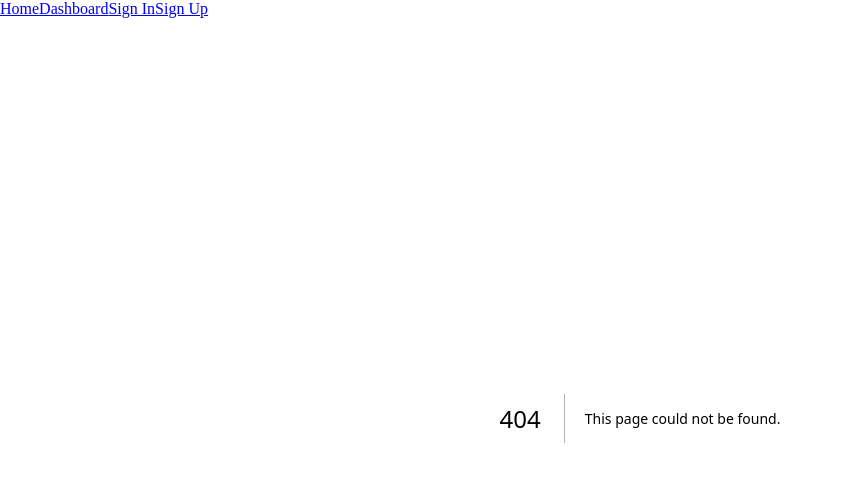
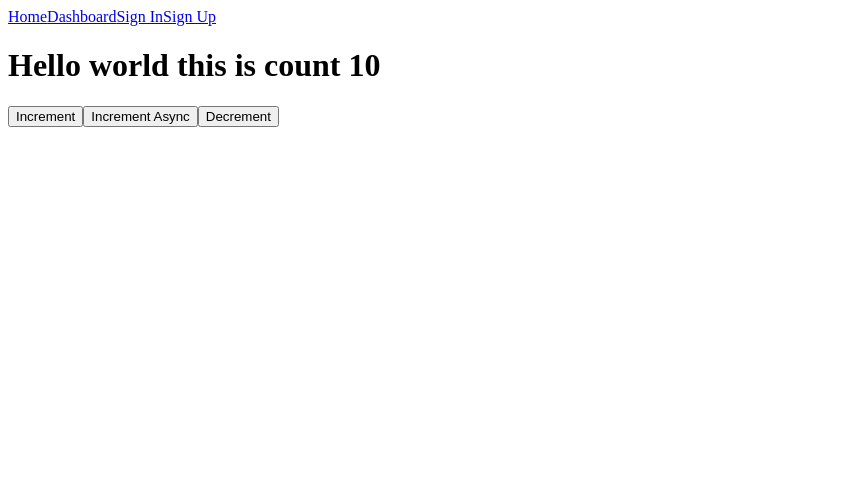
Before and after one commit to Hamza160/nextjs-tut, a Next.js app: page /counter in a window 1280 px wide. Before the commit this address had no page. Shown: the top 482 px of the page, without its empty margins (0-843 px from the left). Built offline with nearby package versions, Linux system fonts and the light colour scheme.

Commit message:
Zustand Basic Intro Done

```diff
--- a/package.json
+++ b/package.json
@@ -16,7 +16,8 @@
     "react-dom": "19.1.0",
     "react-slick": "^0.31.0",
     "server-only": "^0.0.1",
-    "slick-carousel": "^1.8.1"
+    "slick-carousel": "^1.8.1",
+    "zustand": "^5.0.8"
   },
   "devDependencies": {
     "@eslint/eslintrc": "^3",
--- /dev/null
+++ b/src/app/counter/page.tsx
@@ -0,0 +1,29 @@
+"use client"
+import React, {useEffect} from 'react';
+import {useCounterStore} from "@/utils/store";
+
+const logCount = () => {
+    const count = useCounterStore.getState().count;
+    useCounterStore.setState({count:10});
+    console.log("count", count)
+}
+
+export default function CounterPage() {
+    const count = useCounterStore(state => state.count)
+    const increment = useCounterStore(state => state.increment)
+    const incrementAsync = useCounterStore(state => state.incrementAsync)
+    const decrement = useCounterStore(state => state.decrement)
+
+    useEffect(() => {
+        logCount();
+    }, [count])
+
+    return (
+        <div>
+            <h1>Hello world this is count {count}</h1>
+            <button onClick={increment}>Increment</button>
+            <button onClick={incrementAsync}>Increment Async</button>
+            <button onClick={decrement}>Decrement</button>
+        </div>
+    );
+}
--- /dev/null
+++ b/src/utils/store.ts
@@ -0,0 +1,22 @@
+import {create} from 'zustand'
+
+type CounterStore = {
+    count: number;
+    increment: () => void;
+    decrement: () => void;
+    incrementAsync: () => Promise<void>;
+}
+
+export const useCounterStore = create<CounterStore>((set) => ({
+    count: 0,
+    increment:()=> {
+        set((state) => ({count: state.count + 1}));
+    },
+    incrementAsync:async() => {
+        await new Promise(resolve => setTimeout(resolve, 1000));
+        set((state) => ({count: state.count + 1}));
+    },
+    decrement:()=> {
+        set((state) => ({count: state.count - 1}));
+    },
+}))
```
Also changed, not shown: 1 other file (tests, documents, lock files or other folders).
